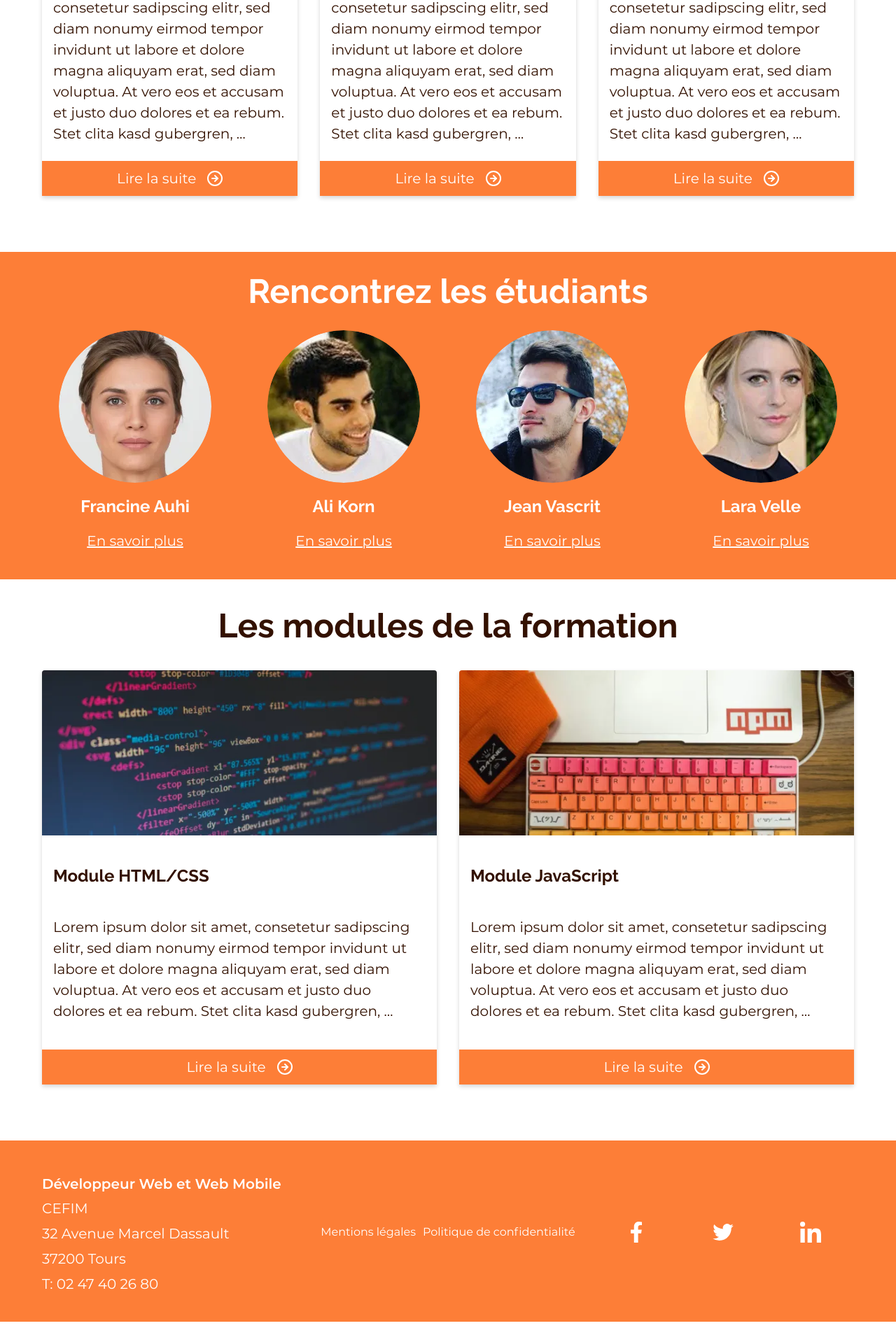
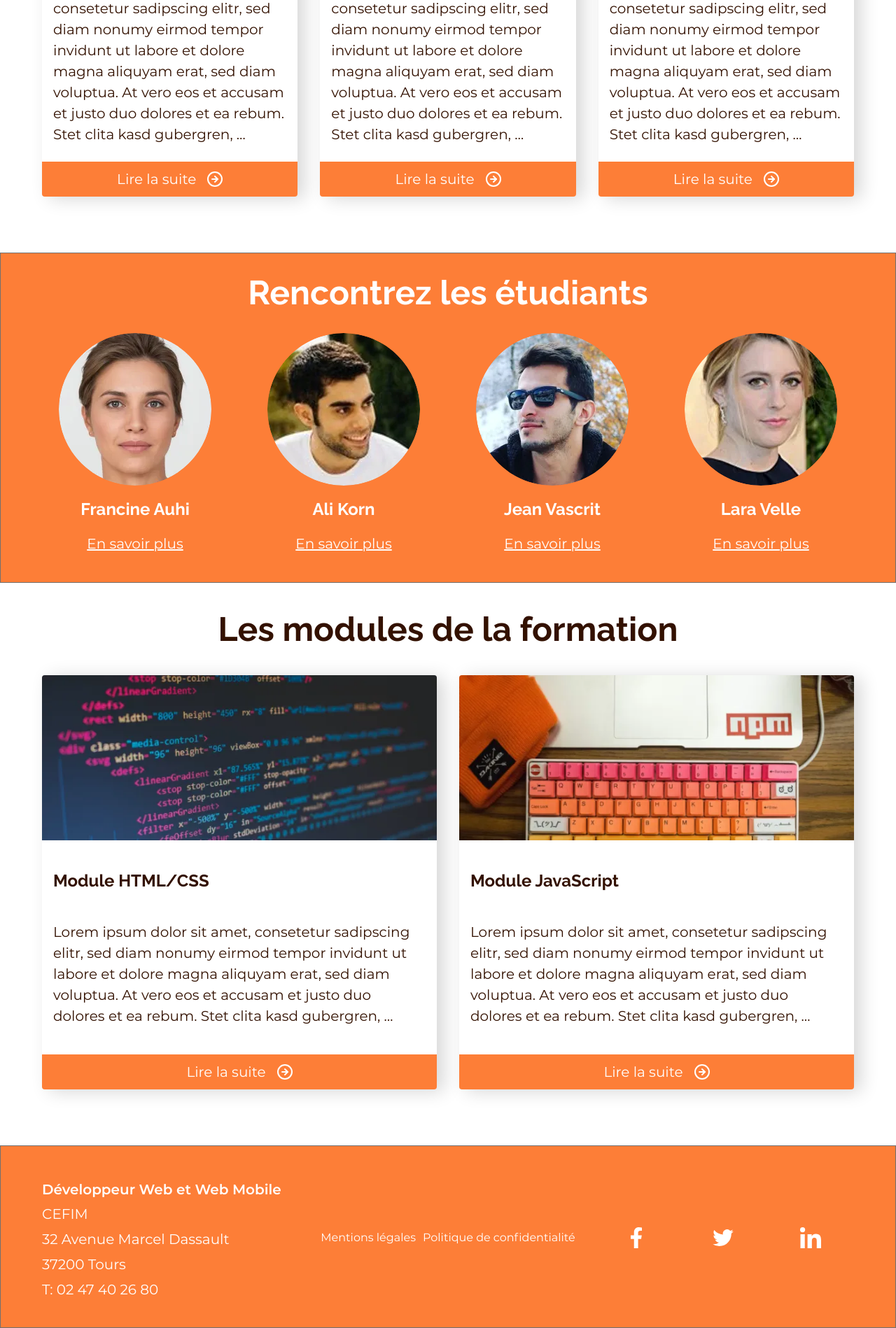
Before and after one commit to pyimwd/dwwm2021-3-ecf-html-css, a PHP site: page /index.php in a window 1280 px wide. Shown: the part 1464-3362 px from the top of the page at 70% size. Run offline with PHP 8.4, Linux system fonts and the light colour scheme.

Commit message:
Dernières modifications avant rendu

```diff
--- a/css/style.css
+++ b/css/style.css
@@ -72,6 +72,8 @@
     --text: #331100;
     --inverted: #fff;
     --accent: #fd7e37;
+    --dark-grey: #707070;
+    --grey: #00000029;
 }
 
 /* Typographie */
@@ -106,7 +108,7 @@ h2 {
     line-height: 1em;
     padding-top: .2rem;
     padding-bottom: .2rem;
-    margin-bottom: 0.8em;
+    margin-bottom: 2rem;
     text-align: center;
 }
 
@@ -165,6 +167,7 @@ h3 {
     }
     h2 {
         font-size: 4.8rem;
+        margin-bottom: 4rem;
     }
     .logo-like {
         line-height: 0.62em;
@@ -395,17 +414,18 @@ h1 {
 .news-grid {
     display: grid;
     grid-template-columns: repeat(1, 1fr);
-    gap: 3.2rem;
+    gap: 1.2rem;
 }
 
 .news-item > a {
     display: block;
     background-color: #fff;
-    box-shadow: 0 .3rem .6rem rgba(0, 0, 0,.16);
+    box-shadow: 1rem .3rem 2.6rem var(--grey);
     text-decoration: none;
     color: currentColor;
+    border-radius: .4rem;
     transition: .3s;
-    margin-bottom: 4rem;
+    margin-bottom: 1.2rem;
 }
 
 .date-fig:before {
@@ -422,8 +442,10 @@ h1 {
     padding-inline: 0;
     padding-top: 1rem;
     padding-bottom: 1rem;
+    border-radius: 0 0 .4rem .4rem;
     color: var(--inverted);
     background-color: var(--accent);
+    opacity: 1;
     transition: .3s;
 }
 
@@ -463,12 +490,13 @@ h1 {
 
 .team {
     background-color: var(--accent);
+    border: solid 1px var(--dark-grey);
 }
 
 .member-list {
     display: grid;
     grid-template-columns: repeat(1, 1fr);
-    gap: 3.2rem;
+    gap: 1.2rem;
     text-align: center;
 }
 
@@ -511,17 +540,18 @@ h1 {
 .features-grid {
     display: grid;
     grid-template-columns: repeat(1, 1fr);
-    gap: 3.2rem;
+    gap: 1.2rem;
 }
 
 .feature-item > a {
     display: block;
     background-color: #fff;
-    box-shadow: 0 .3rem .6rem rgba(0, 0, 0,.16);
+    box-shadow: 1rem .3rem 2.6rem var(--grey);
     text-decoration: none;
     color: currentColor;
+    border-radius: .4rem;
     transition: .3s;
-    margin-bottom: 4rem;
+    margin-bottom: 2rem;
 }
 
 .btn-feature {
@@ -531,6 +561,7 @@ h1 {
     padding-inline: 0;
     padding-top: 1rem;
     padding-bottom: 1rem;
+    border-radius: 0 0 .4rem .4rem;
     color: var(--inverted);
     background-color: var(--accent);
     transition: .3s;
@@ -555,12 +590,13 @@ h1 {
     background-color: var(--accent);
     padding-top: 4rem;
     padding-bottom: 3.6rem;
+    border: solid 1px var(--dark-grey);
 }
 
 .site-footer .container {
     display: grid;
     grid-template-columns: repeat(1, 1fr);
-    gap: 2rem;
+    gap: 1rem;
 }
 
 .footer-title {
```
Also changed, not shown: other parts of css/style.css (+48 -15 lines).
